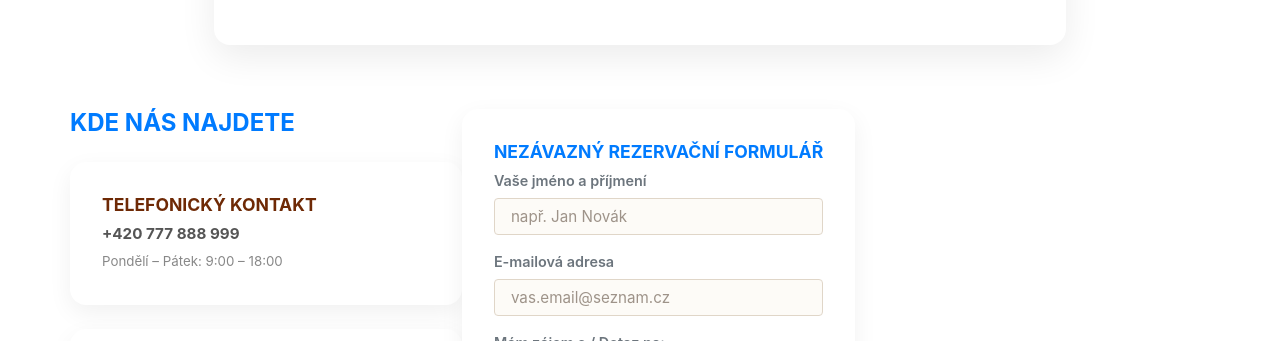
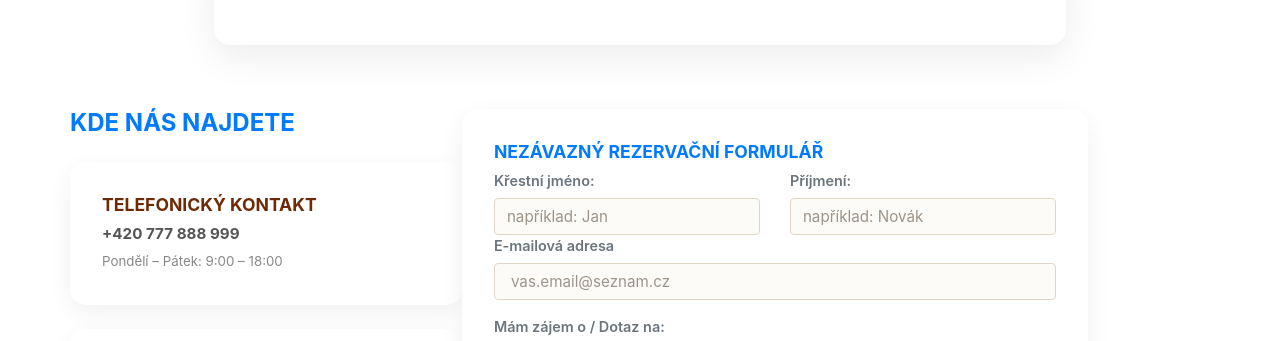
Before and after one commit to ennieak/chovatelska-stanice, a plain HTML site: page kontakty.html in a window 1280 px wide. Shown: the part 367-708 px from the top of the page. Drawn offline with nearby package versions, Linux system fonts and the light colour scheme.

Commit message:
dovymyšlení jmen a dodělání

```diff
--- a/kontakty.html
+++ b/kontakty.html
@@ -76,10 +76,16 @@
             <div class="card-body">
               <h4 class="card-title text-primary">NEZÁVAZNÝ REZERVAČNÍ FORMULÁŘ</h4>
               <form>
-                <div class="mb-3">
-                  <label for="fullName" class="text-secondary">Vaše jméno a příjmení</label>
-                  <input type="text" class="form-control p-3 rounded-3" id="fullName" placeholder="např. Jan Novák">
-                </div>
+              <div class="row g-3">
+                <div class="col">
+                <label for="jmeno" class="text-secondary">Křestní jméno:</label>
+                <input type="text" class="form-control" placeholder="například: Jan">
+              </div>
+              <div class="col">
+                <label for="jmeno" class="text-secondary">Příjmení:</label>
+                <input type="text" class="form-control" placeholder="například: Novák">
+              </div>
+              </div>
                 <div class="mb-3">
                   <label for="emailaddress" class="text-secondary">E-mailová adresa</label>
                   <input type="email" class="form-control p-3 rounded-3" id="emailAddress" placeholder="vas.email@seznam.cz">
```
Also changed, not shown: mladata.html (+6 -5 lines).
